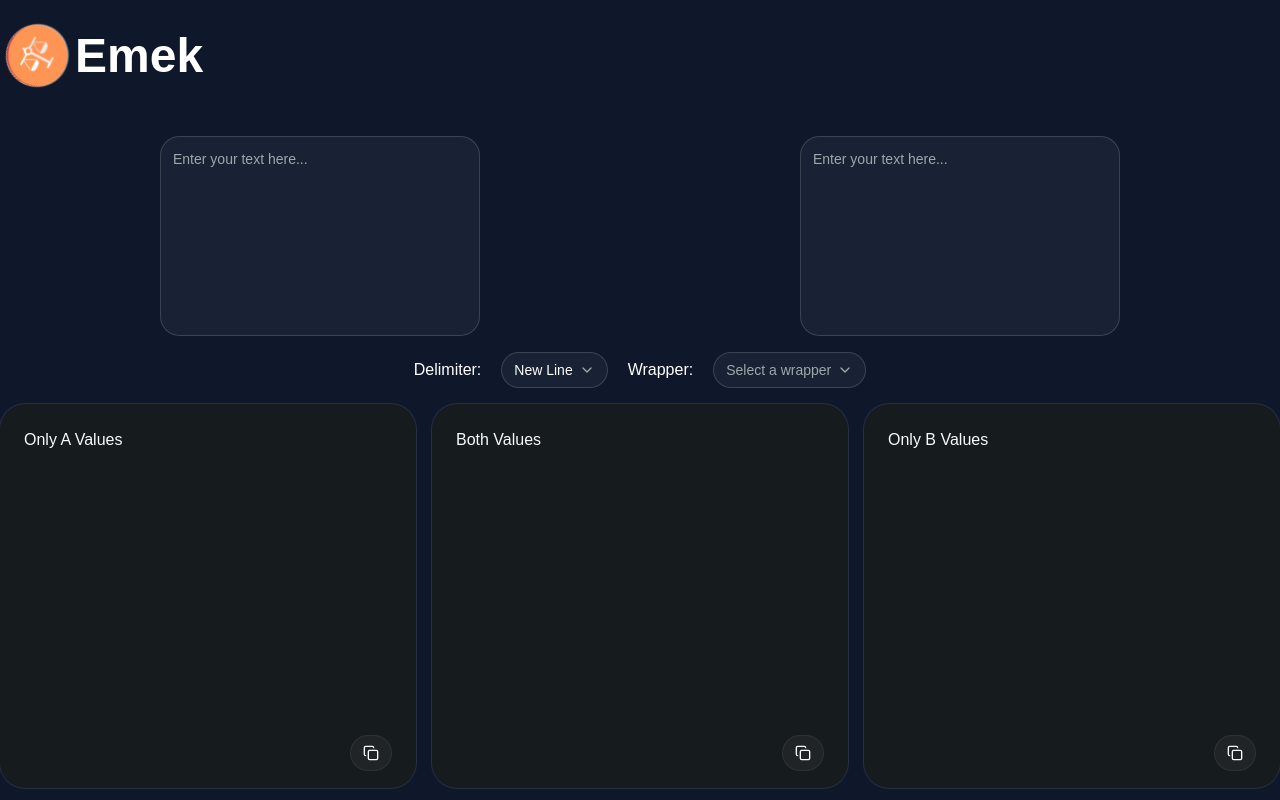
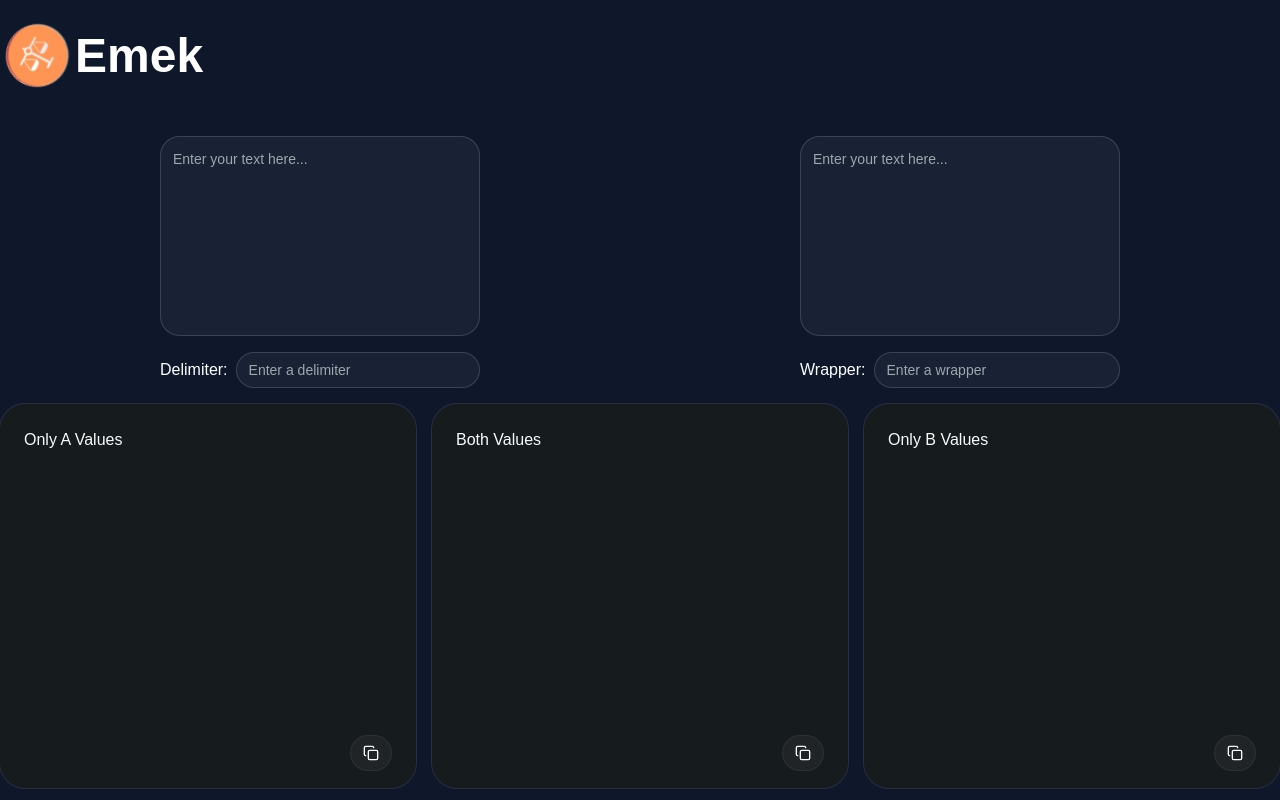
Before and after one commit to Kovler10/emek, a React (Vite) app: page / in a window 1280 px wide. Built offline with nearby package versions, Linux system fonts and the light colour scheme.

Commit message:
feature parity

```diff
--- a/src/components/comparison/tool-bar.tsx
+++ b/src/components/comparison/tool-bar.tsx
@@ -1,5 +1,6 @@
 import type { Dispatch, SetStateAction } from "react";
-import { Select, SelectContent, SelectItem, SelectTrigger, SelectValue } from "../ui/select";
+
+import { Input } from "../ui/input";
 
 interface ToolBarProps {
     delimiter: string;
@@ -8,43 +9,17 @@ interface ToolBarProps {
     setWrapper: Dispatch<SetStateAction<string>>;
 }
 
-const delimiterOptions = [
-    { value: "\n", label: "New Line" },
-    { value: ",", label: "Comma" },
-    { value: ";", label: "Semicolon" },
-    { value: "\t", label: "Tab" },
-];
-
-const wrapperOptions = [
-    { value: `"`, label: "Double Quote" },
-    { value: `'`, label: "Single Quote" },
-];
-
 export const ToolBar = ({ delimiter, wrapper, setDelimiter, setWrapper }: ToolBarProps) => {
     return (
-        <div className="w-full h-5 flex justify-center gap-5 items-center text-white">
-            <p>Delimiter:</p>
-            <Select value={delimiter} onValueChange={setDelimiter}>
-                <SelectTrigger>
-                    <SelectValue placeholder="Select a delimiter" />
-                </SelectTrigger>
-                <SelectContent>
-                    {delimiterOptions.map((option) => (
-                        <SelectItem key={option.value} value={option.value}>{option.label}</SelectItem>
-                    ))}
-                </SelectContent>
-            </Select>
-            <p>Wrapper:</p>
-            <Select value={wrapper} onValueChange={setWrapper}>
-                <SelectTrigger>
-                    <SelectValue placeholder="Select a wrapper" />
-                </SelectTrigger>
-                <SelectContent>
-                    {wrapperOptions.map((option) => (
-                        <SelectItem key={option.value} value={option.value}>{option.label}</SelectItem>
-                    ))}
-                </SelectContent>
-            </Select>
+        <div className="w-full h-5 flex justify-around  text-white">
+            <div className="flex items-center gap-2 w-1/4">
+                <p>Delimiter:</p>
+                <Input type="text" placeholder="Enter a delimiter" value={delimiter} onChange={(e) => setDelimiter(e.target.value)} />
+            </div>
+            <div className="flex items-center gap-2 w-1/4">
+                <p>Wrapper:</p>
+                <Input type="text" placeholder="Enter a wrapper" value={wrapper} onChange={(e) => setWrapper(e.target.value)} />
+            </div>
         </div>
     )
 }
--- /dev/null
+++ b/src/components/ui/input.tsx
@@ -0,0 +1,19 @@
+import * as React from "react"
+
+import { cn } from "@/lib/utils"
+
+function Input({ className, type, ...props }: React.ComponentProps<"input">) {
+  return (
+    <input
+      type={type}
+      data-slot="input"
+      className={cn(
+        "h-9 w-full min-w-0 rounded-4xl border border-input bg-input/30 px-3 py-1 text-base transition-colors outline-none file:inline-flex file:h-7 file:border-0 file:bg-transparent file:text-sm file:font-medium file:text-foreground placeholder:text-muted-foreground focus-visible:border-ring focus-visible:ring-[3px] focus-visible:ring-ring/50 disabled:pointer-events-none disabled:cursor-not-allowed disabled:opacity-50 aria-invalid:border-destructive aria-invalid:ring-[3px] aria-invalid:ring-destructive/20 md:text-sm dark:aria-invalid:border-destructive/50 dark:aria-invalid:ring-destructive/40",
+        className
+      )}
+      {...props}
+    />
+  )
+}
+
+export { Input }
--- a/src/components/ui/select.tsx
+++ /dev/null
@@ -1,193 +0,0 @@
-import * as React from "react"
-import { Select as SelectPrimitive } from "radix-ui"
-
-import { cn } from "@/lib/utils"
-import { ChevronDownIcon, CheckIcon, ChevronUpIcon } from "lucide-react"
-
-function Select({
-  ...props
-}: React.ComponentProps<typeof SelectPrimitive.Root>) {
-  return <SelectPrimitive.Root data-slot="select" {...props} />
-}
-
-function SelectGroup({
-  className,
-  ...props
-}: React.ComponentProps<typeof SelectPrimitive.Group>) {
-  return (
-    <SelectPrimitive.Group
-      data-slot="select-group"
-      className={cn("scroll-my-1 p-1", className)}
-      {...props}
-    />
-  )
-}
-
-function SelectValue({
-  ...props
-}: React.ComponentProps<typeof SelectPrimitive.Value>) {
-  return <SelectPrimitive.Value data-slot="select-value" {...props} />
-}
-
-function SelectTrigger({
-  className,
-  size = "default",
-  children,
-  ...props
-}: React.ComponentProps<typeof SelectPrimitive.Trigger> & {
-  size?: "sm" | "default"
-}) {
-  return (
-    <SelectPrimitive.Trigger
-      data-slot="select-trigger"
-      data-size={size}
-      className={cn(
-        "flex w-fit items-center justify-between gap-1.5 rounded-4xl border border-input bg-input/30 px-3 py-2 text-sm whitespace-nowrap transition-colors outline-none focus-visible:border-ring focus-visible:ring-[3px] focus-visible:ring-ring/50 disabled:cursor-not-allowed disabled:opacity-50 aria-invalid:border-destructive aria-invalid:ring-[3px] aria-invalid:ring-destructive/20 data-placeholder:text-muted-foreground data-[size=default]:h-9 data-[size=sm]:h-8 *:data-[slot=select-value]:line-clamp-1 *:data-[slot=select-value]:flex *:data-[slot=select-value]:items-center *:data-[slot=select-value]:gap-1.5 dark:hover:bg-input/50 dark:aria-invalid:border-destructive/50 dark:aria-invalid:ring-destructive/40 [&_svg]:pointer-events-none [&_svg]:shrink-0 [&_svg:not([class*='size-'])]:size-4",
-        className
-      )}
-      {...props}
-    >
-      {children}
-      <SelectPrimitive.Icon asChild>
-        <ChevronDownIcon className="pointer-events-none size-4 text-muted-foreground" />
-      </SelectPrimitive.Icon>
-    </SelectPrimitive.Trigger>
-  )
-}
-
-function SelectContent({
-  className,
-  children,
-  position = "item-aligned",
-  align = "center",
-  ...props
-}: React.ComponentProps<typeof SelectPrimitive.Content>) {
-  return (
-    <SelectPrimitive.Portal>
-      <SelectPrimitive.Content
-        data-slot="select-content"
-        data-align-trigger={position === "item-aligned"}
-        className={cn("z-50 max-h-(--radix-select-content-available-height) min-w-36 origin-(--radix-select-content-transform-origin) overflow-x-hidden overflow-y-auto rounded-2xl text-popover-foreground shadow-2xl ring-1 ring-foreground/5 duration-100 data-[align-trigger=true]:animate-none data-[side=bottom]:slide-in-from-top-2 data-[side=left]:slide-in-from-right-2 data-[side=right]:slide-in-from-left-2 data-[side=top]:slide-in-from-bottom-2 data-open:animate-in data-open:fade-in-0 data-open:zoom-in-95 data-closed:animate-out data-closed:fade-out-0 data-closed:zoom-out-95 animate-none! relative bg-popover/70 before:pointer-events-none before:absolute before:inset-0 before:-z-1 before:rounded-[inherit] before:backdrop-blur-2xl before:backdrop-saturate-150 **:data-[slot$=-item]:focus:bg-foreground/10 **:data-[slot$=-item]:data-highlighted:bg-foreground/10 **:data-[slot$=-separator]:bg-foreground/5 **:data-[slot$=-trigger]:focus:bg-foreground/10 **:data-[slot$=-trigger]:aria-expanded:bg-foreground/10! **:data-[variant=destructive]:focus:bg-foreground/10! **:data-[variant=destructive]:text-accent-foreground! **:data-[variant=destructive]:**:text-accent-foreground!", position ==="popper"&&"data-[side=bottom]:translate-y-1 data-[side=left]:-translate-x-1 data-[side=right]:translate-x-1 data-[side=top]:-translate-y-1", className )}
-        position={position}
-        align={align}
-        {...props}
-      >
-        <SelectScrollUpButton />
-        <SelectPrimitive.Viewport
-          data-position={position}
-          className={cn(
-            "data-[position=popper]:h-(--radix-select-trigger-height) data-[position=popper]:w-full data-[position=popper]:min-w-(--radix-select-trigger-width)",
-            position === "popper" && ""
-          )}
-        >
-          {children}
-        </SelectPrimitive.Viewport>
-        <SelectScrollDownButton />
-      </SelectPrimitive.Content>
-    </SelectPrimitive.Portal>
-  )
-}
-
-function SelectLabel({
-  className,
-  ...props
-}: React.ComponentProps<typeof SelectPrimitive.Label>) {
-  return (
-    <SelectPrimitive.Label
-      data-slot="select-label"
-      className={cn("px-3 py-2.5 text-xs text-muted-foreground", className)}
-      {...props}
-    />
-  )
-}
-
-function SelectItem({
-  className,
-  children,
-  ...props
-}: React.ComponentProps<typeof SelectPrimitive.Item>) {
-  return (
-    <SelectPrimitive.Item
-      data-slot="select-item"
-      className={cn(
-        "relative flex w-full cursor-default items-center gap-2.5 rounded-xl py-2 pr-8 pl-3 text-sm outline-hidden select-none focus:bg-accent focus:text-accent-foreground not-data-[variant=destructive]:focus:**:text-accent-foreground data-disabled:pointer-events-none data-disabled:opacity-50 [&_svg]:pointer-events-none [&_svg]:shrink-0 [&_svg:not([class*='size-'])]:size-4 *:[span]:last:flex *:[span]:last:items-center *:[span]:last:gap-2",
-        className
-      )}
-      {...props}
-    >
-      <span className="pointer-events-none absolute right-2 flex size-4 items-center justify-center">
-        <SelectPrimitive.ItemIndicator>
-          <CheckIcon className="pointer-events-none" />
-        </SelectPrimitive.ItemIndicator>
-      </span>
-      <SelectPrimitive.ItemText>{children}</SelectPrimitive.ItemText>
-    </SelectPrimitive.Item>
-  )
-}
-
-function SelectSeparator({
-  className,
-  ...props
-}: React.ComponentProps<typeof SelectPrimitive.Separator>) {
-  return (
-    <SelectPrimitive.Separator
-      data-slot="select-separator"
-      className={cn(
-        "pointer-events-none -mx-1 my-1 h-px bg-border/50",
-        className
-      )}
-      {...props}
-    />
-  )
-}
-
-function SelectScrollUpButton({
-  className,
-  ...props
-}: React.ComponentProps<typeof SelectPrimitive.ScrollUpButton>) {
-  return (
-    <SelectPrimitive.ScrollUpButton
-      data-slot="select-scroll-up-button"
-      className={cn(
-        "z-10 flex cursor-default items-center justify-center bg-popover py-1 [&_svg:not([class*='size-'])]:size-4",
-        className
-      )}
-      {...props}
-    >
-      <ChevronUpIcon
-      />
-    </SelectPrimitive.ScrollUpButton>
-  )
-}
-
-function SelectScrollDownButton({
-  className,
-  ...props
-}: React.ComponentProps<typeof SelectPrimitive.ScrollDownButton>) {
-  return (
-    <SelectPrimitive.ScrollDownButton
-      data-slot="select-scroll-down-button"
-      className={cn(
-        "z-10 flex cursor-default items-center justify-center bg-popover py-1 [&_svg:not([class*='size-'])]:size-4",
-        className
-      )}
-      {...props}
-    >
-      <ChevronDownIcon
-      />
-    </SelectPrimitive.ScrollDownButton>
-  )
-}
-
-export {
-  Select,
-  SelectContent,
-  SelectGroup,
-  SelectItem,
-  SelectLabel,
-  SelectScrollDownButton,
-  SelectScrollUpButton,
-  SelectSeparator,
-  SelectTrigger,
-  SelectValue,
-}
```
